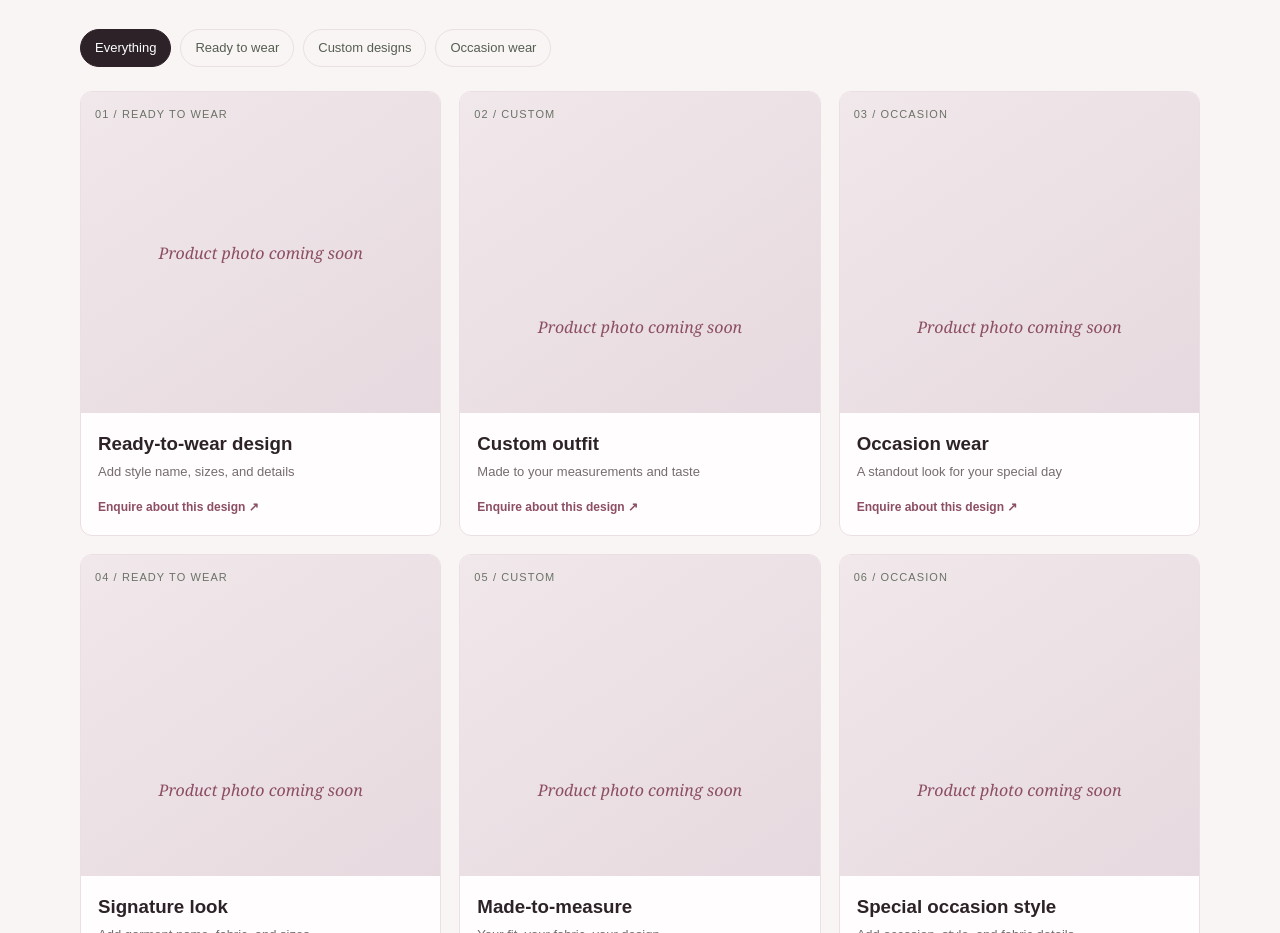
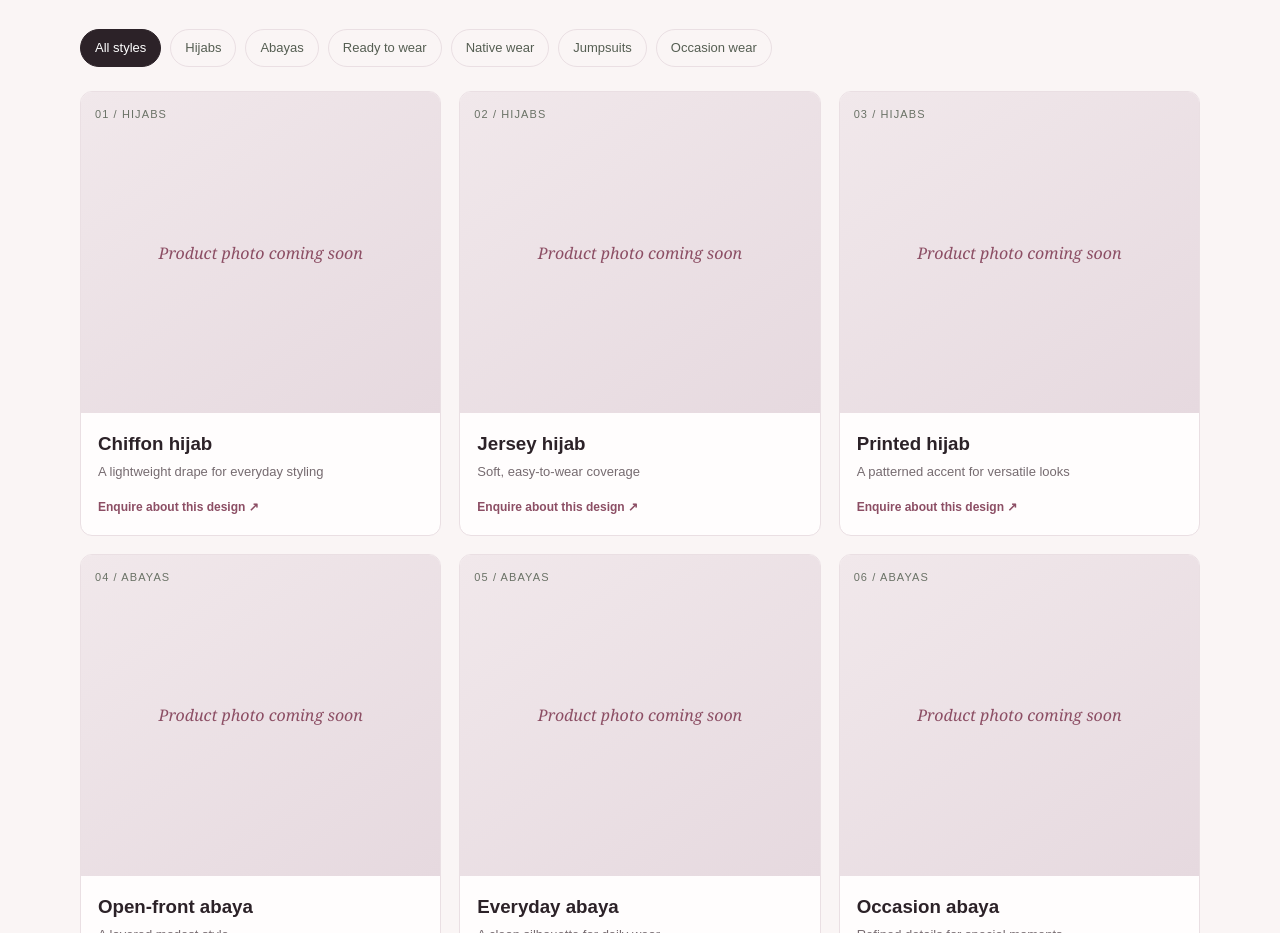
Before and after one commit to Sleekjnr/Bidah-outfitcollection, a React (Vite) app: page / in a window 1280 px wide. Shown: the part 819-1752 px from the top of the page. Built offline with nearby package versions, Linux system fonts and the light colour scheme.

Commit message:
changing the catalogues name and adding more section under each top section

```diff
--- a/src/App.jsx
+++ b/src/App.jsx
@@ -2,19 +2,34 @@ import { useState } from 'react';
 import './App.css';
 
 const filters = [
-  ['all', 'Everything'],
+  ['all', 'All styles'],
+  ['hijabs', 'Hijabs'],
+  ['abayas', 'Abayas'],
   ['ready', 'Ready to wear'],
-  ['custom', 'Custom designs'],
+  ['native', 'Native wear'],
+  ['jumpsuits', 'Jumpsuits'],
   ['occasion', 'Occasion wear'],
 ];
 
 const products = [
-  { category: 'ready', number: '01 / READY TO WEAR', title: 'Ready-to-wear design', description: 'Add style name, sizes, and details' },
-  { category: 'custom', number: '02 / CUSTOM', title: 'Custom outfit', description: 'Made to your measurements and taste', background: '#eee5e8', shape: 'cup' },
-  { category: 'occasion', number: '03 / OCCASION', title: 'Occasion wear', description: 'A standout look for your special day', background: '#eee4e6', shape: 'bowl' },
-  { category: 'ready', number: '04 / READY TO WEAR', title: 'Signature look', description: 'Add garment name, fabric, and sizes', background: '#f0e8e6', shape: 'bag' },
-  { category: 'custom', number: '05 / CUSTOM', title: 'Made-to-measure', description: 'Your fit, your fabric, your design', background: '#e9e3e7', shape: 'candle' },
-  { category: 'occasion', number: '06 / OCCASION', title: 'Special occasion style', description: 'Add occasion, style, and fabric details', background: '#e5e8e7', shape: 'linen' },
+  { category: 'hijabs', number: '01 / HIJABS', title: 'Chiffon hijab', description: 'A lightweight drape for everyday styling' },
+  { category: 'hijabs', number: '02 / HIJABS', title: 'Jersey hijab', description: 'Soft, easy-to-wear coverage' },
+  { category: 'hijabs', number: '03 / HIJABS', title: 'Printed hijab', description: 'A patterned accent for versatile looks' },
+  { category: 'abayas', number: '04 / ABAYAS', title: 'Open-front abaya', description: 'A layered modest style' },
+  { category: 'abayas', number: '05 / ABAYAS', title: 'Everyday abaya', description: 'A clean silhouette for daily wear' },
+  { category: 'abayas', number: '06 / ABAYAS', title: 'Occasion abaya', description: 'Refined details for special moments' },
+  { category: 'ready', number: '07 / READY TO WEAR', title: 'Two-piece set', description: 'A coordinated top and bottom, ready to style' },
+  { category: 'ready', number: '08 / READY TO WEAR', title: 'Everyday dress', description: 'A comfortable one-piece look' },
+  { category: 'ready', number: '09 / READY TO WEAR', title: 'Blouse and skirt set', description: 'An easy pairing with a polished finish' },
+  { category: 'native', number: '10 / NATIVE WEAR', title: 'Ankara two-piece', description: 'A coordinated look with a bold print' },
+  { category: 'native', number: '11 / NATIVE WEAR', title: 'Native occasion set', description: 'Traditional details for celebrations' },
+  { category: 'native', number: '12 / NATIVE WEAR', title: 'Modern native dress', description: 'A contemporary silhouette with cultural detail' },
+  { category: 'jumpsuits', number: '13 / JUMPSUITS', title: 'Wide-leg jumpsuit', description: 'A relaxed shape with a polished finish' },
+  { category: 'jumpsuits', number: '14 / JUMPSUITS', title: 'Belted jumpsuit', description: 'A defined waist for day-to-evening style' },
+  { category: 'jumpsuits', number: '15 / JUMPSUITS', title: 'Sleeveless jumpsuit', description: 'A light, versatile one-piece style' },
+  { category: 'occasion', number: '16 / OCCASION WEAR', title: 'Wedding guest look', description: 'A refined style for celebrations' },
+  { category: 'occasion', number: '17 / OCCASION WEAR', title: 'Celebration gown', description: 'A statement for special events' },
+  { category: 'occasion', number: '18 / OCCASION WEAR', title: 'Party-ready set', description: 'Coordinated pieces for evening occasions' },
 ];
 
 function ProductCard({ product }) {
```
